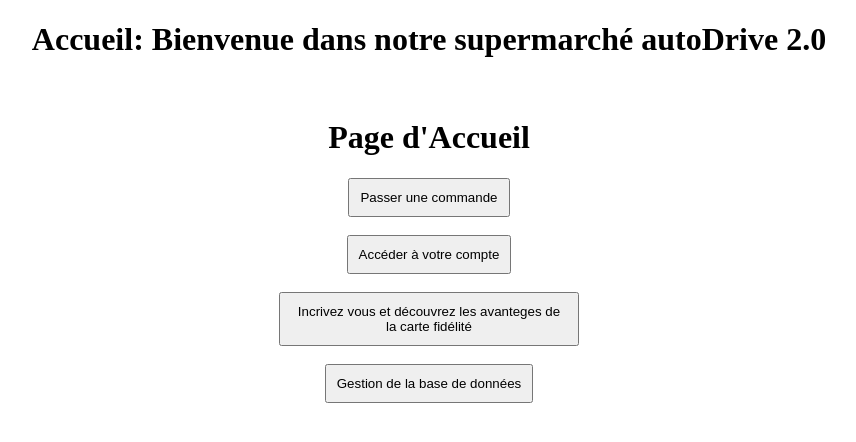
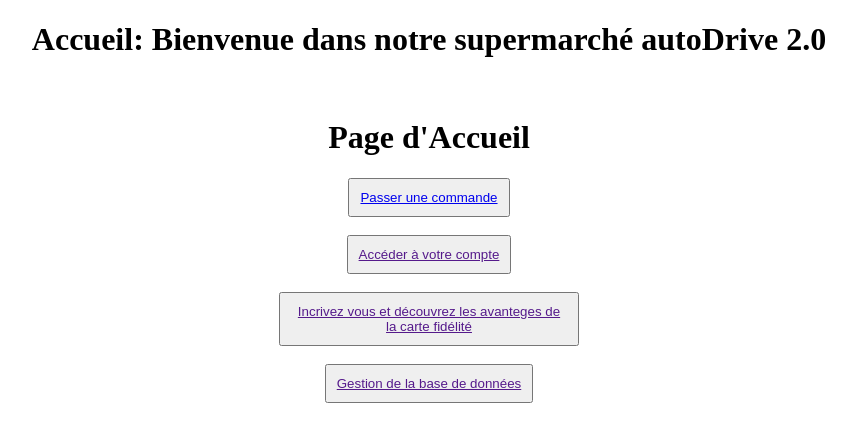
Before and after one commit to Flaimeur/Supermarche, a PHP site: page / in a window 1280 px wide. Shown: the top 442 px of the page, without its empty margins (211-1067 px from the left). Run offline with PHP 8.4, Linux system fonts and the light colour scheme.

Commit message:
lien update
go go go

```diff
--- a/index.php
+++ b/index.php
@@ -11,10 +11,10 @@
     <h1 class="titre-2">Page d'Accueil</h1>
 
     <div class="container">
-        <button herf="Passer commande.php" class="bouton-commande">Passer une commande</button> <br>
-        <button class="bouton-acces-compte">Accéder à votre compte</button> <br>
-        <button class="bouton-incription">Incrivez vous et découvrez les avanteges de la carte fidélité</button> <br>
-        <button class="bouton-gestion-données">Gestion de la base de données</button> <br>
+        <button herf="Passer commande.php" class="bouton-commande"><a href="passer commande.php">Passer une commande</a></button> <br>
+        <button class="bouton-acces-compte"> <a href="">Accéder à votre compte</a></button> <br>
+        <button class="bouton-incription"> <a href="">Incrivez vous et découvrez les avanteges de la carte fidélité</a></button> <br>
+        <button class="bouton-gestion-données"> <a href="">Gestion de la base de données</a></button> <br>
     </div>
 
 </body>
```
